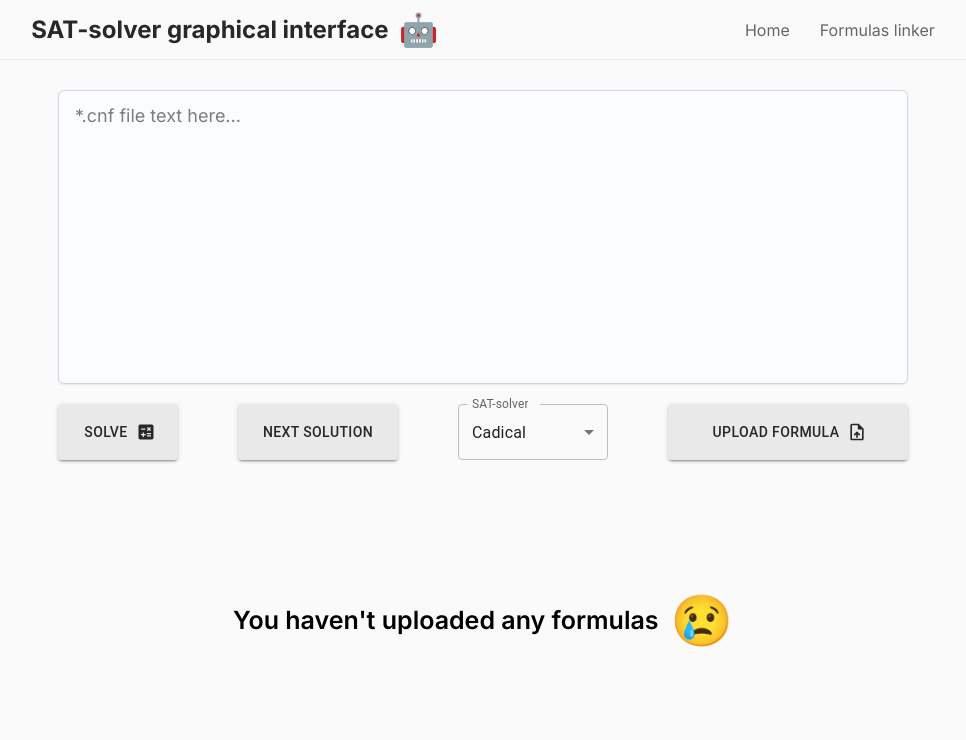
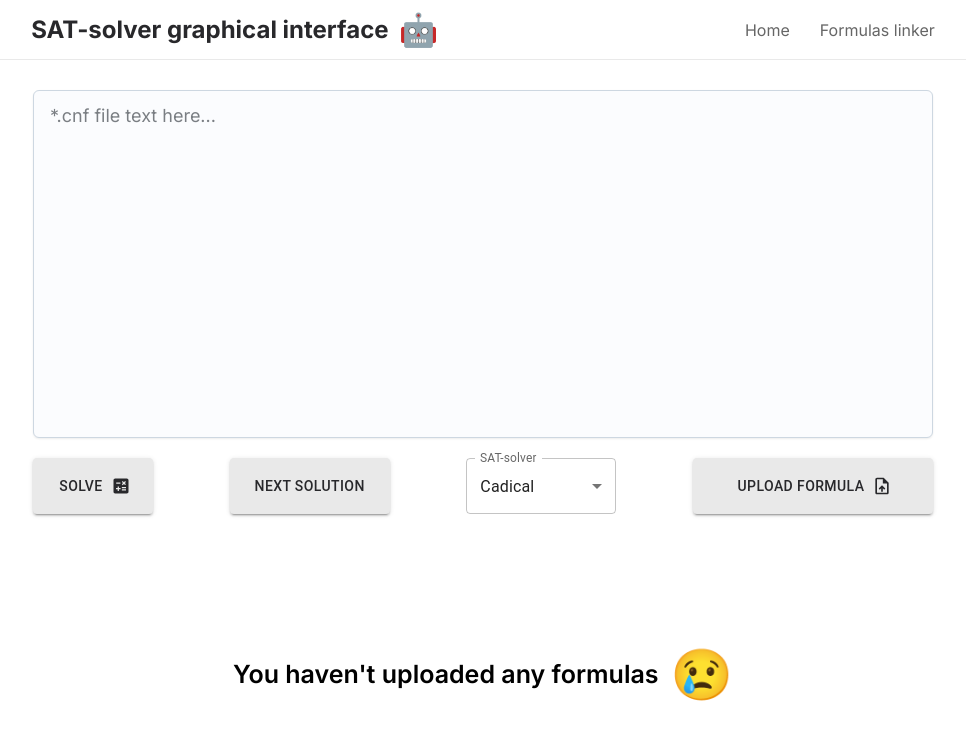
Before and after one commit to vvvvvvvector/SAT-solver-graphical-interface-client, a React (Vite) app: page / in a window 1280 px wide. Shown: the top 740 px of the page, without its empty margins (157-1123 px from the left). Built offline with nearby package versions, Linux system fonts and the light colour scheme.

Commit message:
refactoring + changed font family for answers-container and formula-container

```diff
--- a/index.html
+++ b/index.html
@@ -11,6 +11,12 @@
       href="https://fonts.googleapis.com/css2?family=Inter:wght@200;300;400;500;600;700&display=swap"
       rel="stylesheet"
     />
+    <link rel="preconnect" href="https://fonts.googleapis.com" />
+    <link rel="preconnect" href="https://fonts.gstatic.com" crossorigin />
+    <link
+      href="https://fonts.googleapis.com/css2?family=Source+Code+Pro:wght@200;300;400&display=swap"
+      rel="stylesheet"
+    />
   </head>
   <body>
     <div id="root"></div>
--- a/src/components/CnfTextarea/CnfTextarea.tsx
+++ b/src/components/CnfTextarea/CnfTextarea.tsx
@@ -14,8 +14,8 @@ export const CnfTextarea: React.FC = () => {
       className={styles.cnfInput}
       value={cnf}
       onChange={(event) => setCnf(event.target.value)}
-      minRows={10}
-      maxRows={10}
+      minRows={12}
+      maxRows={12}
       size="lg"
       placeholder="*.cnf file text here..."
     />
--- a/src/components/Formula/Formula.module.scss
+++ b/src/components/Formula/Formula.module.scss
@@ -10,7 +10,7 @@
 
   svg {
     margin-left: 10px;
-    transition: transform 0.25s ease-in-out;
+    transition: transform 0.3s ease-in-out;
 
     &.active {
       transform: rotate(180deg);
@@ -22,16 +22,25 @@
   }
 }
 
+.formula-container {
+  margin-bottom: 15px;
+  margin-top: 15px;
+  box-shadow: 0 2px 2px rgba(0, 0, 0, 0.12);
+  border: 1px solid #eaeaea;
+  border-radius: 7px;
+  background-color: #fafafa;
+
   .formula {
-  max-height: calc((31px * 10) + 30px);
+    max-height: calc((31px * 12) + 30px);
     overflow: auto;
-  border-radius: 5px;
-  padding: 15px 0px;
+    border-radius: 15px;
+    padding: 15px 8px;
     color: #16161b;
     line-height: 31px;
     display: flex;
     flex-wrap: wrap;
     font-size: 16px;
+    font-family: "Source Code Pro", monospace;
 
     li {
       display: flex;
@@ -42,3 +51,4 @@
       }
     }
   }
+}
--- a/src/components/Formula/Formula.tsx
+++ b/src/components/Formula/Formula.tsx
@@ -28,6 +28,7 @@ export const Formula: React.FC<{ clauses: ClauseType[] }> = ({ clauses }) => {
         </svg>
       </div>
       {opened && (
+        <div className={styles["formula-container"]}>
           <ul className={styles.formula}>
             {clauses.map((clause, index) => (
               <li key={clause.id}>
@@ -36,6 +37,7 @@ export const Formula: React.FC<{ clauses: ClauseType[] }> = ({ clauses }) => {
               </li>
             ))}
           </ul>
+        </div>
       )}
     </>
   );
--- a/src/components/Solutions/Solutions.module.scss
+++ b/src/components/Solutions/Solutions.module.scss
@@ -4,21 +4,23 @@
   margin-bottom: 15px;
 }
 
-.container {
+.answers-container {
   color: #28282b;
   display: flex;
   flex-wrap: wrap;
   gap: 30px;
   font-size: 17px;
+  font-family: "Source Code Pro", monospace;
+  justify-content: center;
 
   .answers {
     max-height: calc((20px * 8) + 26px);
     line-height: 20px;
     box-shadow: 0 2px 2px rgba(0, 0, 0, 0.12);
-    border: 1px solid #e9e9e9;
-    border-radius: 4px;
+    border: 1px solid #eaeaea;
+    border-radius: 7px;
+    background-color: #fafafa;
     padding: 13px 33px;
-    background-color: #f9f9f9;
     overflow: auto;
   }
 }
--- a/src/components/Solutions/Solutions.tsx
+++ b/src/components/Solutions/Solutions.tsx
@@ -10,7 +10,7 @@ export const Solutions: React.FC<{ solutions: ClauseType[] }> = ({
   return (
     <>
       <h2 className={styles["header"]}>Solutions: </h2>
-      <div className={styles["container"]}>
+      <div className={styles["answers-container"]}>
         {solutions.map((clause, clauseIndex) => (
           <div className={styles["answers"]} key={clauseIndex}>
             {clause.variables.map((i, variableIndex) => (
--- a/src/styles.scss
+++ b/src/styles.scss
@@ -3,13 +3,13 @@
   padding: 0;
   list-style: none;
   outline: none;
-  font-family: "Inter", -apple-system, system-ui, sans-serif;
   -webkit-font-smoothing: antialiased;
   -moz-osx-font-smoothing: grayscale;
 }
 
 body {
-  background-color: #fafafa;
+  font-family: "Inter", -apple-system, system-ui, sans-serif;
+  background-color: #ffffff;
 }
 
 .container {
@@ -17,7 +17,7 @@ body {
   place-items: center;
 
   .content {
-    max-width: 850px;
+    max-width: 900px;
     width: 100%;
     padding: 30px;
 
```
Lines whose indentation alone changed are shown as unchanged.
